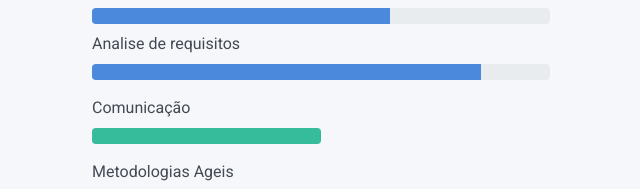
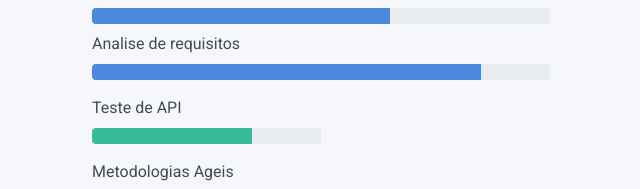
Before and after one commit to DiegoCostax/curriculoOF, a plain HTML site: page index.html in a window 1280 px wide. Shown: the part 1743-1932 px from the top of the page, without its empty margins (78-718 px from the left). Drawn offline with Linux system fonts and the light colour scheme.

Commit message:
first commit

```diff
--- a/index.html
+++ b/index.html
@@ -171,9 +171,9 @@
         </div>
       </div>
       <div class="col-md-6">
-        <div class="mb-2"><span>Comunicação</span>
+        <div class="mb-2"><span>Teste de API</span>
           <div class="progress my-1">
-            <div class="progress-bar bg-success" role="progressbar" data-aos="zoom-in-right" data-aos-delay="400" data-aos-anchor=".skills-section" style="width: 100%" aria-valuenow="90" aria-valuemin="0" aria-valuemax="100"></div>
+            <div class="progress-bar bg-success" role="progressbar" data-aos="zoom-in-right" data-aos-delay="400" data-aos-anchor=".skills-section" style="width: 70%" aria-valuenow="90" aria-valuemin="0" aria-valuemax="100"></div>
           </div>
         </div>
         <div class="mb-2"><span>Metodologias Ageis</span>
```
